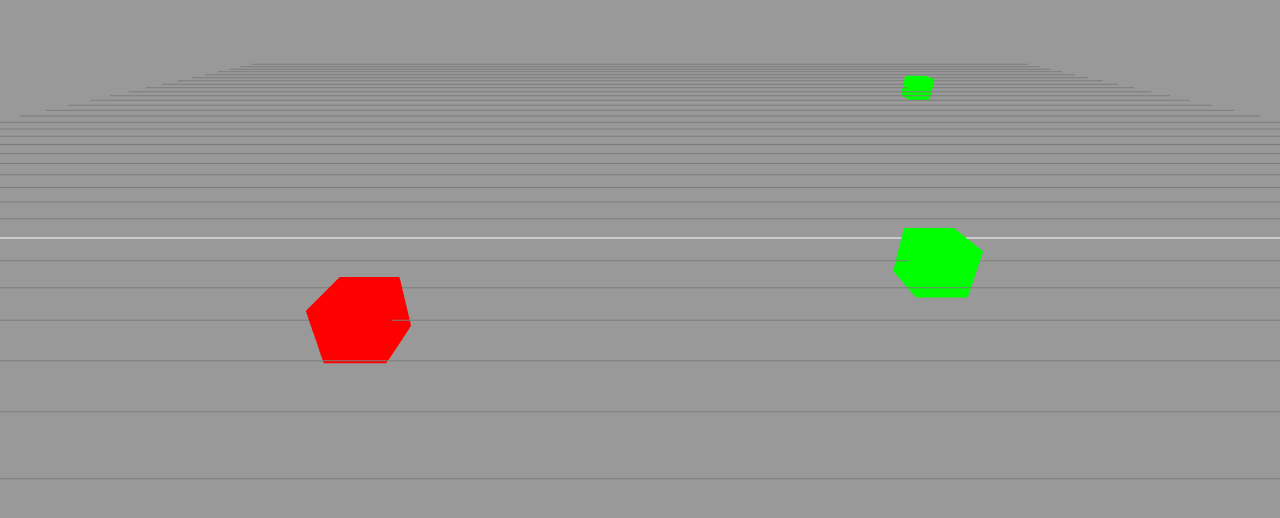
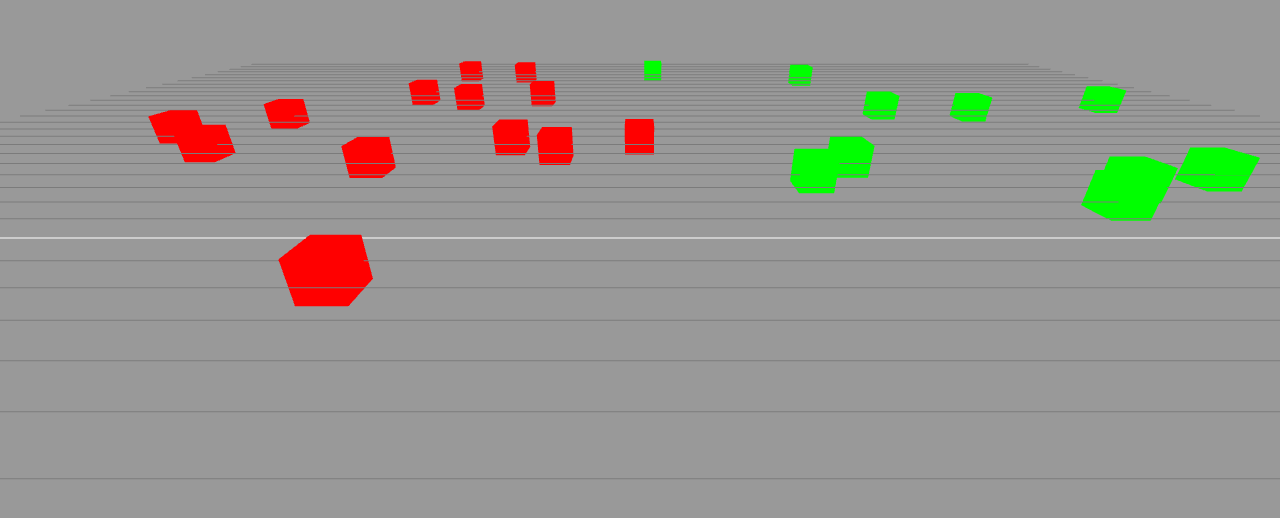
Before and after one commit to AlexandrPashinin/war_of_armies, a website built with Vite: page index.html in a window 1280 px wide. Shown: the part 162-680 px from the top of the page. Built offline with nearby package versions, Linux system fonts and the light colour scheme; animation ran at ten frames a second; files whose address does not match are found by name.

Commit message:
finish version

```diff
--- /dev/null
+++ b/characteristics/army.js
@@ -0,0 +1,3 @@
+export const maxUnitsPerArmy = 20;
+export const fieldSize = 45;
+export const   countArmy=   20000
--- /dev/null
+++ b/characteristics/unit.js
@@ -0,0 +1,6 @@
+export const radiusAttack=1
+export let  initialHealth =10
+export let  attackDamage =1
+export let  attackCooldown =0.5
+export let speed = 0.00005;
+export const unitRadius =0.5
--- a/components/UnitLogic.js
+++ b/components/UnitLogic.js
@@ -1,51 +1,103 @@
 import * as THREE from 'three';
+import { maxUnitsPerArmy, fieldSize,countArmy} from '/characteristics/army.js';
+import {speed,unitRadius,initialHealth,attackDamage ,attackCooldown,radiusAttack} from '/characteristics/unit.js';
+let army1 = [];
+let army2 = [];
+let scene
+export function createArmies(sceneRef) {
+  scene = sceneRef
 
-export function createArmies(scene) {
-  let army1 = [];
-  let army2 = [];
-
-  const spacing = 12;
-  const fieldSize = 45;
-
-  // create armies 1
-  for (let i = 0; i < 2; i++) {
+  // create army 1
+  while (army1.length < maxUnitsPerArmy && army1.length < countArmy) {
     const squareGeometry = new THREE.BoxGeometry(1, 1, 1);
-    const squareMaterial = new THREE.MeshBasicMaterial({ color: 0xff0000 });
+    const squareMaterial = new THREE.MeshBasicMaterial({ color: 'red' });
     const square = new THREE.Mesh(squareGeometry, squareMaterial);
     square.position.set(-(Math.random() * (fieldSize / 2 - 1)), 0, (Math.random() * fieldSize) - fieldSize / 2);
-    army1.push(square);
+    army1.push({ cube: square, moving: true, health: initialHealth, attackCooldownTimer: attackCooldown });
     scene.add(square);
   }
 
-  // create armies 2
-  for (let i = 0; i < 2; i++) {
+  // create army 2
+  while (army2.length < maxUnitsPerArmy && army2.length < countArmy) {
     const cubeGeometry = new THREE.BoxGeometry(1, 1, 1);
     const cubeMaterial = new THREE.MeshBasicMaterial({ color: 0x00ff00 });
     const cube = new THREE.Mesh(cubeGeometry, cubeMaterial);
     cube.position.set((Math.random() * (fieldSize / 2 - 1)), 0, (Math.random() * fieldSize) - fieldSize / 2);
-    army2.push(cube);
+    army2.push({ cube: cube, moving: true, health: initialHealth, attackCooldownTimer: attackCooldown });
     scene.add(cube);
   }
 
   // update box
   function update() {
-    army1.forEach(cube1 => {
-      cube1.position.z += 0.1;
-      if (cube1.position.z > fieldSize / 2 || cube1.position.z < -fieldSize / 2) {
-        cube1.position.z = Math.sign(cube1.position.z) * (fieldSize / 2);
+    army1.forEach(unit1 => {
+      if (unit1.moving) {
+        let closestEnemy = null;
+        let closestDistance = Infinity;
+        army2.forEach(unit2 => {
+          const distance = unit1.cube.position.distanceTo(unit2.cube.position);
+          if (distance < closestDistance && distance > unitRadius && !army1.includes(unit2)) {
+            closestDistance = distance;
+            closestEnemy = unit2;
+          }
+        });
+        if (closestEnemy && closestDistance <= radiusAttack) {
+          unit1.moving = false;
+          attack(unit1, closestEnemy);
+        } else {
+          const direction = closestEnemy ? closestEnemy.cube.position.clone().sub(unit1.cube.position).normalize() : new THREE.Vector3();
+          const moveDistance = Math.min(speed, closestDistance - radiusAttack);
+          unit1.cube.position.add(direction.multiplyScalar(moveDistance));
+        }
       }
     });
 
-    army2.forEach(cube2 => {
-      cube2.position.z -= 0.1;
-      if (cube2.position.z > fieldSize / 2 || cube2.position.z < -fieldSize / 2) {
-        cube2.position.z = Math.sign(cube2.position.z) * (fieldSize / 2);
+    army2.forEach(unit2 => {
+      if (unit2.moving) {
+        let closestEnemy = null;
+        let closestDistance = Infinity;
+        army1.forEach(unit1 => {
+          const distance = unit2.cube.position.distanceTo(unit1.cube.position);
+          if (distance < closestDistance && distance > unitRadius && !army2.includes(unit1)) {
+            closestDistance = distance;
+            closestEnemy = unit1;
+          }
+        });
+        if (closestEnemy && closestDistance <= radiusAttack) {
+          unit2.moving = false;
+          attack(unit2, closestEnemy);
+        } else {
+          const direction = closestEnemy ? closestEnemy.cube.position.clone().sub(unit2.cube.position).normalize() : new THREE.Vector3();
+          const moveDistance = Math.min(speed, closestDistance - radiusAttack);
+          unit2.cube.position.add(direction.multiplyScalar(moveDistance));
+        }
       }
     });
 
     requestAnimationFrame(update);
   }
 
-
   update();
 }
+
+function attack(attacker, target) {
+  if (attacker.attackCooldownTimer === 0) {
+    target.health -= attackDamage;
+    attacker.attackCooldownTimer = attackCooldown;
+    console.log(`Куб армии  атакует! Здоровье цели: ${target.health}`);
+    if (target.health <= 0) {
+      scene.remove(target.cube);
+      army1 = army1.filter(unit => unit.cube !== target.cube);
+      army2 = army2.filter(unit => unit.cube !== target.cube);
+    }
+  }
+
+  attacker.attackCooldownTimer = Math.max(attacker.attackCooldownTimer - 1, 0);
+
+  if (attacker.health > 0 && attacker.attackCooldownTimer === 0 && target.health > 0) {
+    setTimeout(() => {
+      attack(attacker, target);
+    }, attackCooldown * 1000);
+  } else {
+    attacker.moving = true;
+  }
+}
--- a/components/scene.js
+++ b/components/scene.js
@@ -1,6 +1,7 @@
 import * as THREE from 'three';
 import { OrbitControls } from 'three/examples/jsm/controls/OrbitControls.js';
 import { createArmies } from './UnitLogic.js';
+
 export default function Scene() {
   let camera, scene, renderer, controls;
 
@@ -22,8 +23,6 @@ export default function Scene() {
     const grid = new THREE.GridHelper(50, 50, 0xffffff, 0x7b7b7b);
     scene.add(grid);
 
-    createArmies(scene,requestAnimationFrame);
-
     renderer = new THREE.WebGLRenderer({ antialias: true });
     renderer.setPixelRatio(window.devicePixelRatio);
     renderer.setSize(window.innerWidth, window.innerHeight);
@@ -36,6 +35,13 @@ export default function Scene() {
     window.addEventListener('resize', onWindowResize);
 
     render();
+    tick();
+  }
+
+  function tick() {
+    renderer.render(scene, camera);
+    window.requestAnimationFrame(tick);
+    createArmies(scene);
   }
 
   function onWindowResize() {
--- a/index.html
+++ b/index.html
@@ -2,7 +2,7 @@
 <html lang="en">
 <head>
     <meta charset="utf-8">
-    <title>My first three.js app</title>
+    <title>war armies</title>
     <style>
         body { margin: 0; }
     </style>
--- a/render.js
+++ b/render.js
@@ -1,22 +1,4 @@
 
-import { GLTFLoader } from 'three/addons/loaders/GLTFLoader.js';
 import scene from './components/scene.js';
 
 const sceneComponent = new scene();
-
-const loader = new GLTFLoader()
-loader.load(
-  '/modal/duck.gltf',
-  (gltf) => {
-    console.log('success');
-    console.log(gltf);
-    sceneComponent.scene.add(gltf.scene);
-    sceneComponent.render();
-  },
-  function ( xhr ) {
-    console.log( ( xhr.loaded / xhr.total * 100 ) + '% loaded' );
-  },
-  function ( error ) {
-    console.log( 'An error happened' );
-  }
-);
```
Also changed, not shown: 1 other file.
